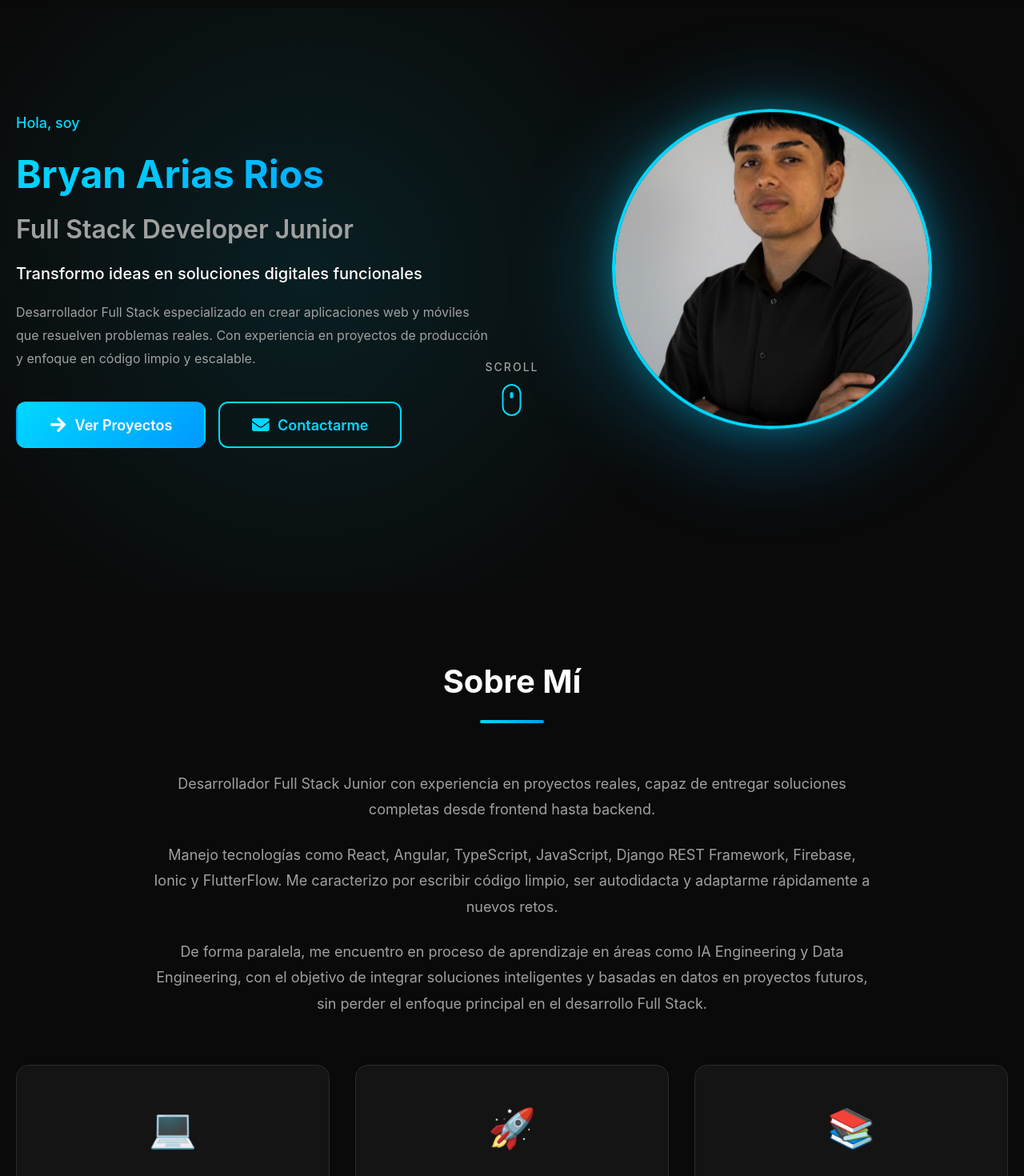
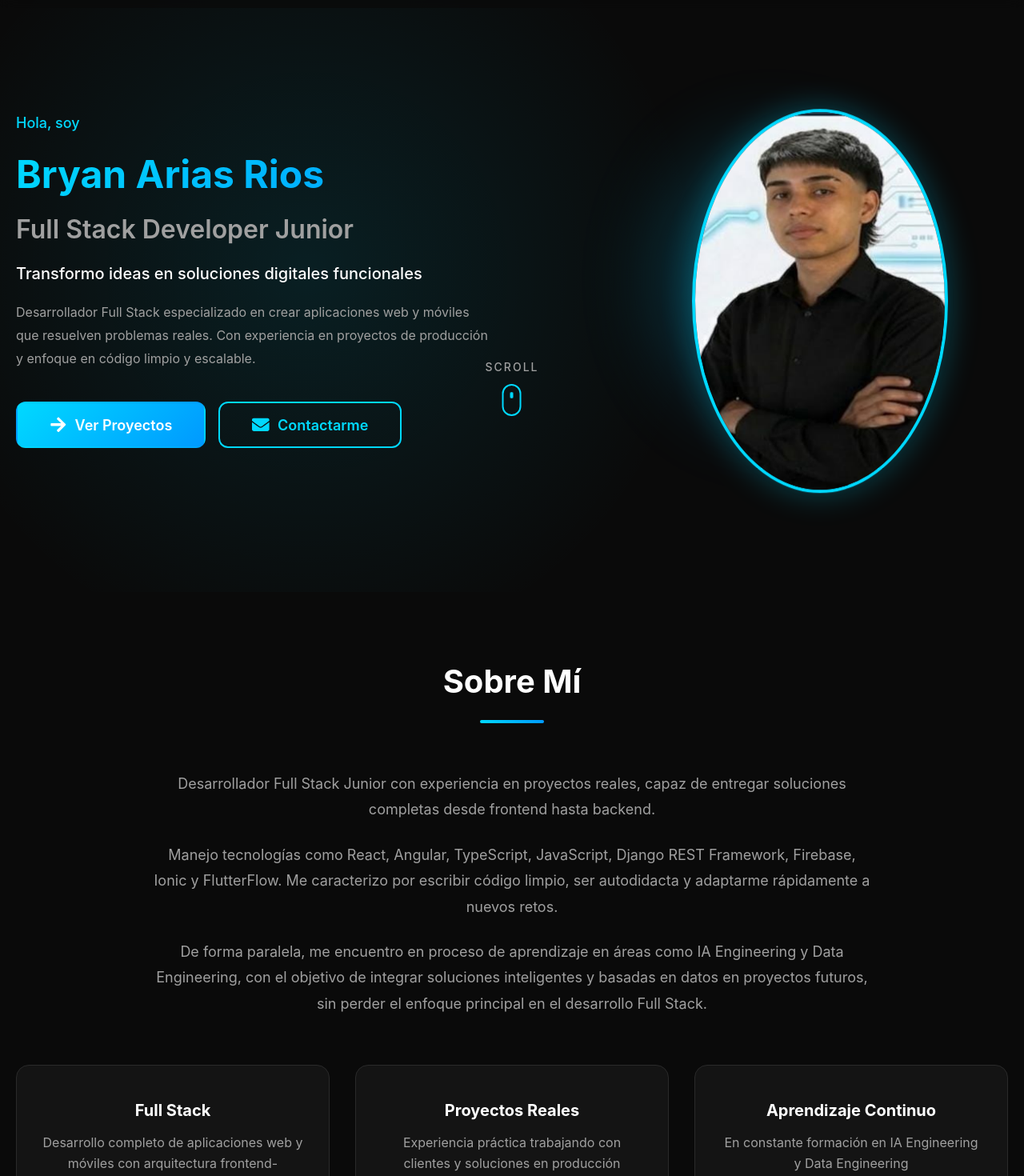
Before and after one commit to bryan0060/portafolio-bryan-arias-rios, a React (Vite) app: page / in a window 1280 px wide. Shown: the part 60-1530 px from the top of the page at 80% size. Built offline with nearby package versions, Linux system fonts and the light colour scheme.

Commit message:
Actualizacion de foto y refactorizacion codigo

```diff
--- a/src/sections/About.jsx
+++ b/src/sections/About.jsx
@@ -24,7 +24,7 @@ const About = () => {
 
       <div className="about-highlights">
         <div className="highlight-card animate-scaleIn delay-300">
-          <div className="highlight-icon">💻</div>
+
           <h3 className="highlight-title">Full Stack</h3>
           <p className="highlight-text">
             Desarrollo completo de aplicaciones web y móviles con arquitectura frontend-backend
@@ -32,7 +32,7 @@ const About = () => {
         </div>
 
         <div className="highlight-card animate-scaleIn delay-400">
-          <div className="highlight-icon">🚀</div>
+
           <h3 className="highlight-title">Proyectos Reales</h3>
           <p className="highlight-text">
             Experiencia práctica trabajando con clientes y soluciones en producción
@@ -40,7 +40,7 @@ const About = () => {
         </div>
 
         <div className="highlight-card animate-scaleIn delay-500">
-          <div className="highlight-icon">📚</div>
+
           <h3 className="highlight-title">Aprendizaje Continuo</h3>
           <p className="highlight-text">
             En constante formación en IA Engineering y Data Engineering
--- a/src/sections/Hero.css
+++ b/src/sections/Hero.css
@@ -111,8 +111,8 @@
   top: 50%;
   left: 50%;
   transform: translate(-50%, -50%);
-  width: 420px;
-  height: 420px;
+  width: 240px;
+  height: 300px;
   background: var(--accent-gradient);
   border-radius: 50%;
   filter: blur(60px);
@@ -121,32 +121,19 @@
 }
 
 .profile-image {
-  width: 100%;
-  height: 100%;
-  object-fit: cover;
+  width: 80%;
+  height: 120%;
+  object-fit: fill;
   border-radius: 50%;
   border: 4px solid var(--accent-primary);
   box-shadow: var(--shadow-glow);
   position: relative;
+  margin-left: 25%;
   z-index: 1;
   animation: float 3s ease-in-out infinite;
 }
 
-/* Placeholder para foto de perfil */
-.profile-placeholder {
-  width: 100%;
-  height: 100%;
-  border-radius: 50%;
-  border: 4px solid var(--accent-primary);
-  box-shadow: var(--shadow-glow);
-  position: relative;
-  z-index: 1;
-  animation: float 3s ease-in-out infinite;
-  background: var(--accent-gradient);
-  display: flex;
-  align-items: center;
-  justify-content: center;
-}
+
 
 .placeholder-text {
   font-size: 120px;
```
Also changed, not shown: src/sections/Hero.jsx (+0 -12 lines), public/profile.jpeg, 1 other file (tests, documents, lock files or other folders).
